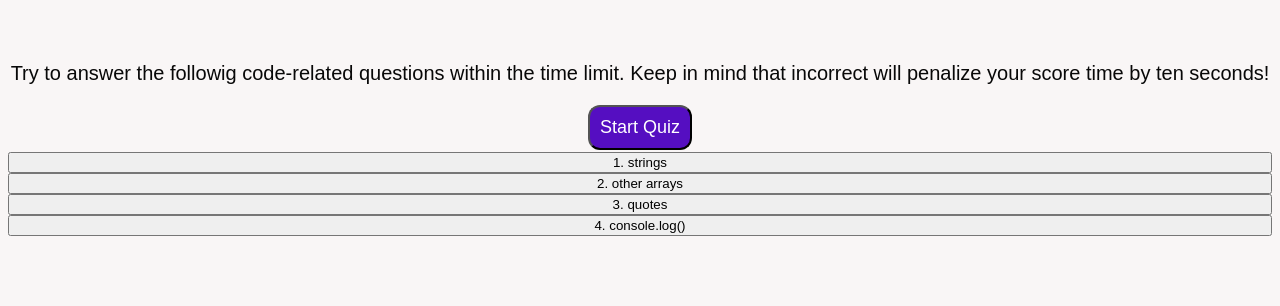
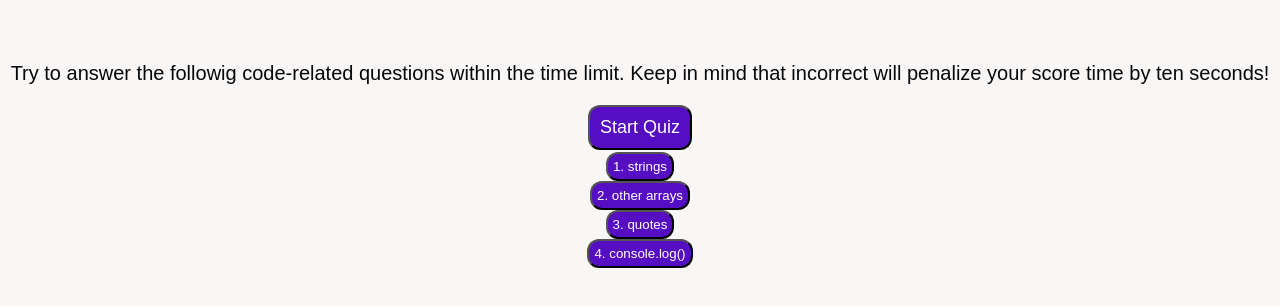
Before and after one commit to westgards/web-api-code-quiz, a plain HTML site: page src/app/index.html in a window 1280 px wide. Shown: the part 220-526 px from the top of the page. Drawn offline with Linux system fonts and the light colour scheme.

Commit message:
created onject answer

```diff
--- a/src/app/index.html
+++ b/src/app/index.html
@@ -24,7 +24,7 @@
     <!-- Display multiple choice questions Page -->
     <section id="questions" class="hidden">
         <h2 id="question"></h2>
-            <button id="question-btn" class="btn-style-qa" type="submit" name="mulit-ans">
+            <!-- <button id="question-btn" class="btn-style-qa" type="submit" name="mulit-ans"> -->
     </section>
     <!-- Finished Quiz page-->
     <section id="all-done" class="hidden">
--- a/src/app/script.js
+++ b/src/app/script.js
@@ -166,10 +166,20 @@ function renderQ() {
  localStorage.setItem("questionAnswers", JSON.stringify(questionAnswers));
  var multiball = JSON.parse(localStorage.getItem("questionsAnswers"));
 
+ listQ.setAttribute("style", "background:#333333; padding:20px;");
+ questions.setAttribute("style", "margin:auto; padding:20px;");
+// Add styling to list items
+ btn1.setAttribute("style", "color:white; background: rgb(85, 14, 193); padding: 5px; border-radius: 12px; margin:auto;");
+ btn2.setAttribute("style", "color:white; background: rgb(85, 14, 193); padding: 5px; border-radius: 12px; margin:auto;");
+ btn3.setAttribute("style", "color:white; background: rgb(85, 14, 193); padding: 5px; border-radius: 12px; margin:auto;");
+ btn4.setAttribute("style", "color:white; background: rgb(85, 14, 193); padding: 5px; border-radius: 12px; margin:auto;");
+
+ questions.textContent = questionAnswers[0].que;
  btn1.textContent = questionAnswers[0].a;
  btn2.textContent = questionAnswers[2].b;
  btn3.textContent = questionAnswers[3].c;
  btn4.textContent = questionAnswers[4].d;
+
 
  body.appendChild(btn1);
  body.appendChild(btn2);
```
Also changed, not shown: src/app/css/style.css (line endings or trailing spaces).
